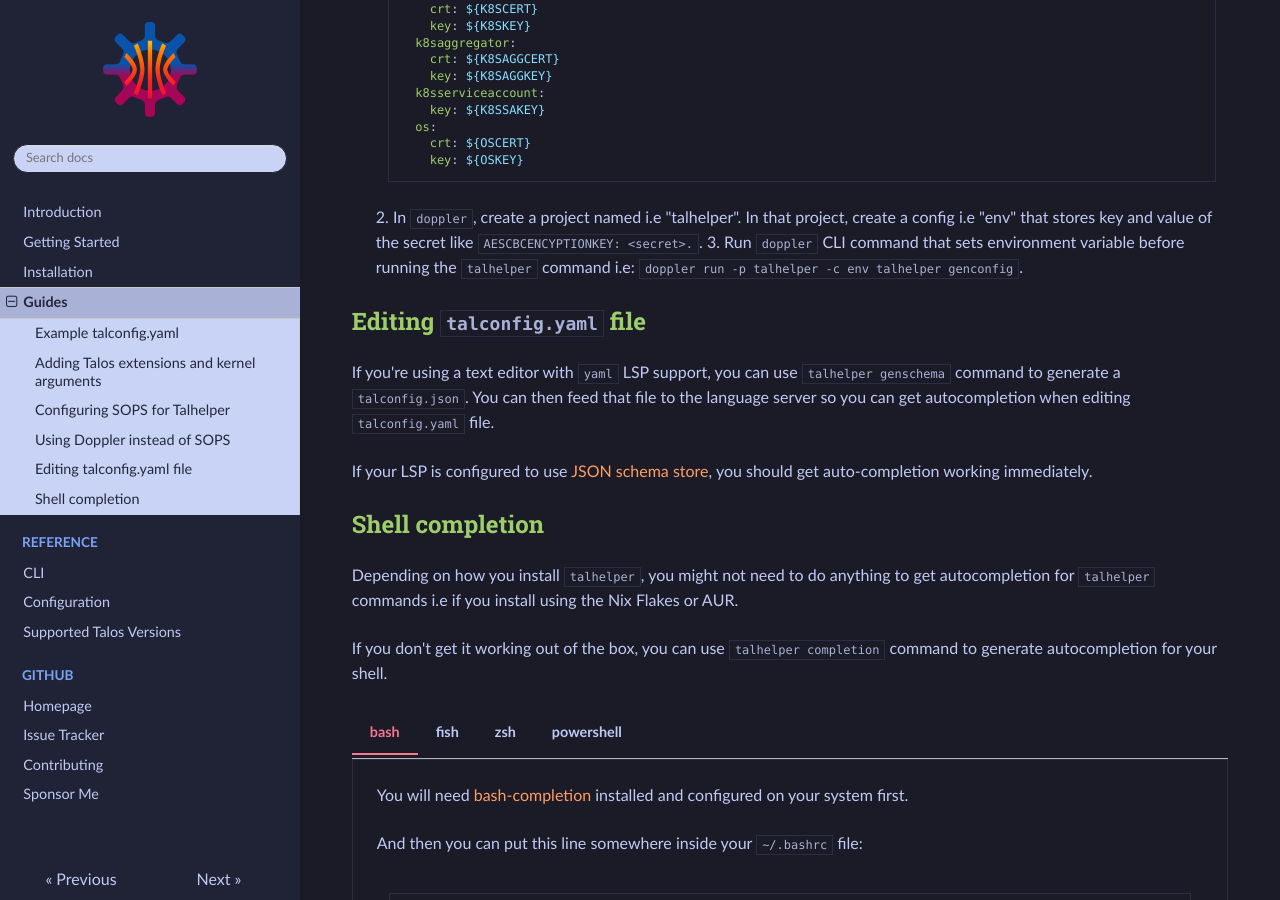
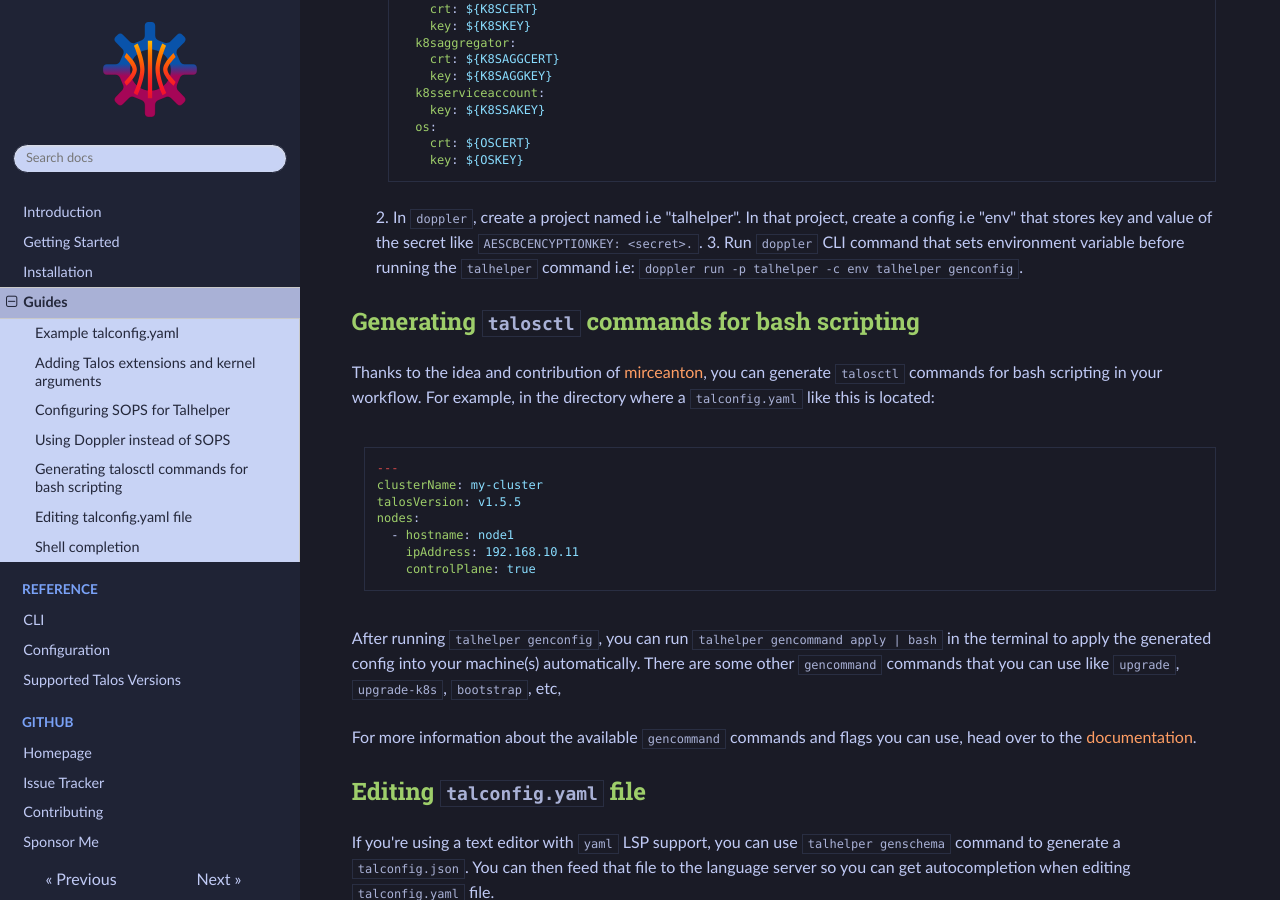
Before and after one commit to budimanjojo/talhelper, an MkDocs documentation site: the page built from docs/docs/guides.md, in a window 1280 px wide and 900 px high, scrolled down 3381 px. Built offline with MkDocs 1.6.1, drawn with Linux system fonts in a browser that asks for light colours.

Commit message:
docs: add documentation for `gencommand`

````diff
--- a/docs/docs/guides.md
+++ b/docs/docs/guides.md
@@ -158,6 +158,26 @@ Here's the simplified step by step to achieve this:
 2. In `doppler`, create a project named i.e "talhelper". In that project, create a config i.e "env" that stores key and value of the secret like `AESCBCENCYPTIONKEY: <secret>.`.
 3. Run `doppler` CLI command that sets environment variable before running the `talhelper` command i.e: `doppler run -p talhelper -c env talhelper genconfig`.
 
+## Generating `talosctl` commands for bash scripting
+
+Thanks to the idea and contribution of [mirceanton](https://github.com/mirceanton), you can generate `talosctl` commands for bash scripting in your workflow.
+For example, in the directory where a `talconfig.yaml` like this is located:
+
+```yaml
+---
+clusterName: my-cluster
+talosVersion: v1.5.5
+nodes:
+  - hostname: node1
+    ipAddress: 192.168.10.11
+    controlPlane: true
+```
+
+After running `talhelper genconfig`, you can run `talhelper gencommand apply | bash` in the terminal to apply the generated config into your machine(s) automatically.
+There are some other `gencommand` commands that you can use like `upgrade`, `upgrade-k8s`, `bootstrap`, etc,
+
+For more information about the available `gencommand` commands and flags you can use, head over to the [documentation](./reference/cli.md#talhelper-gencommand).
+
 ## Editing `talconfig.yaml` file
 
 If you're using a text editor with `yaml` LSP support, you can use `talhelper genschema` command to generate a `talconfig.json`.
````
